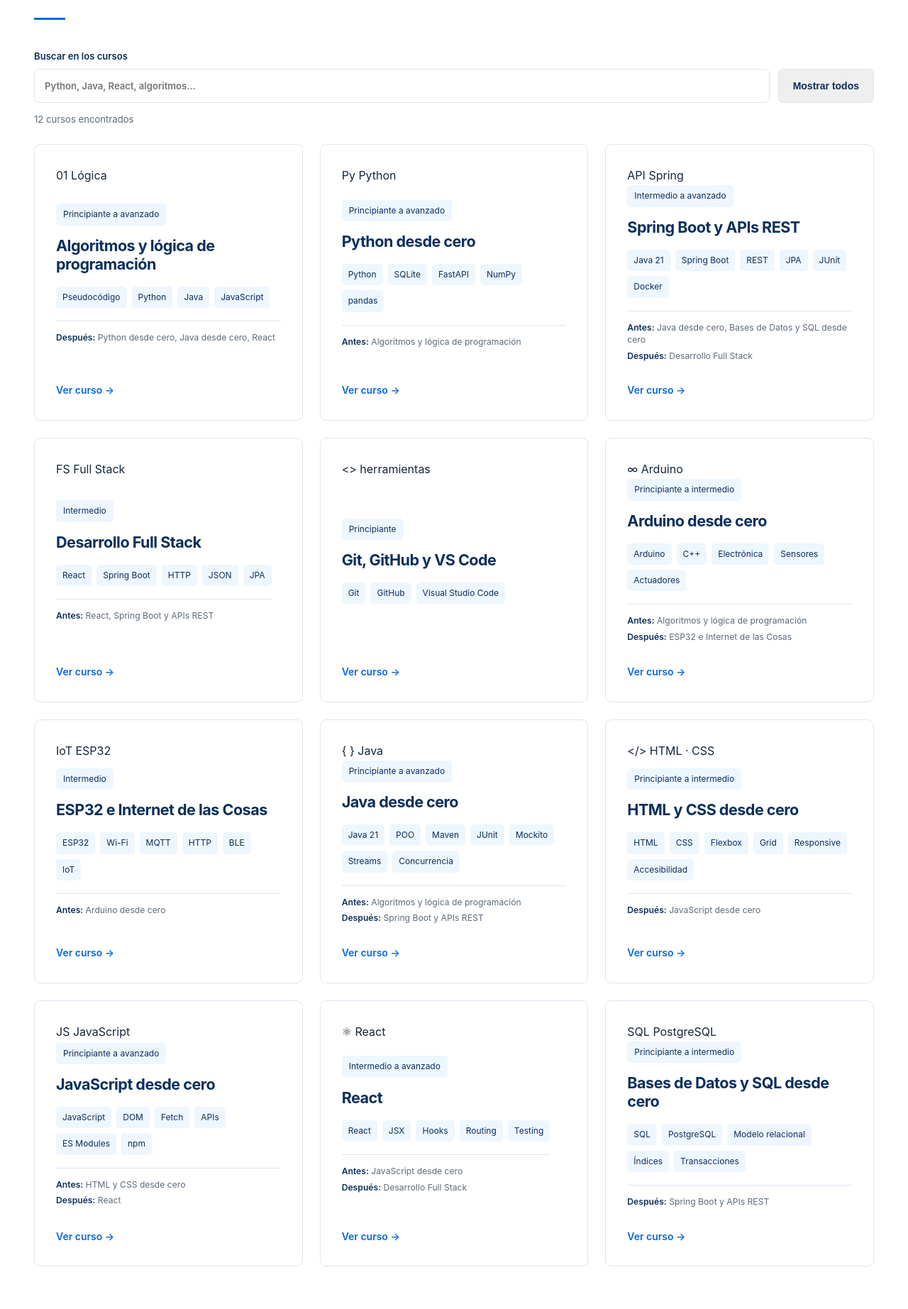
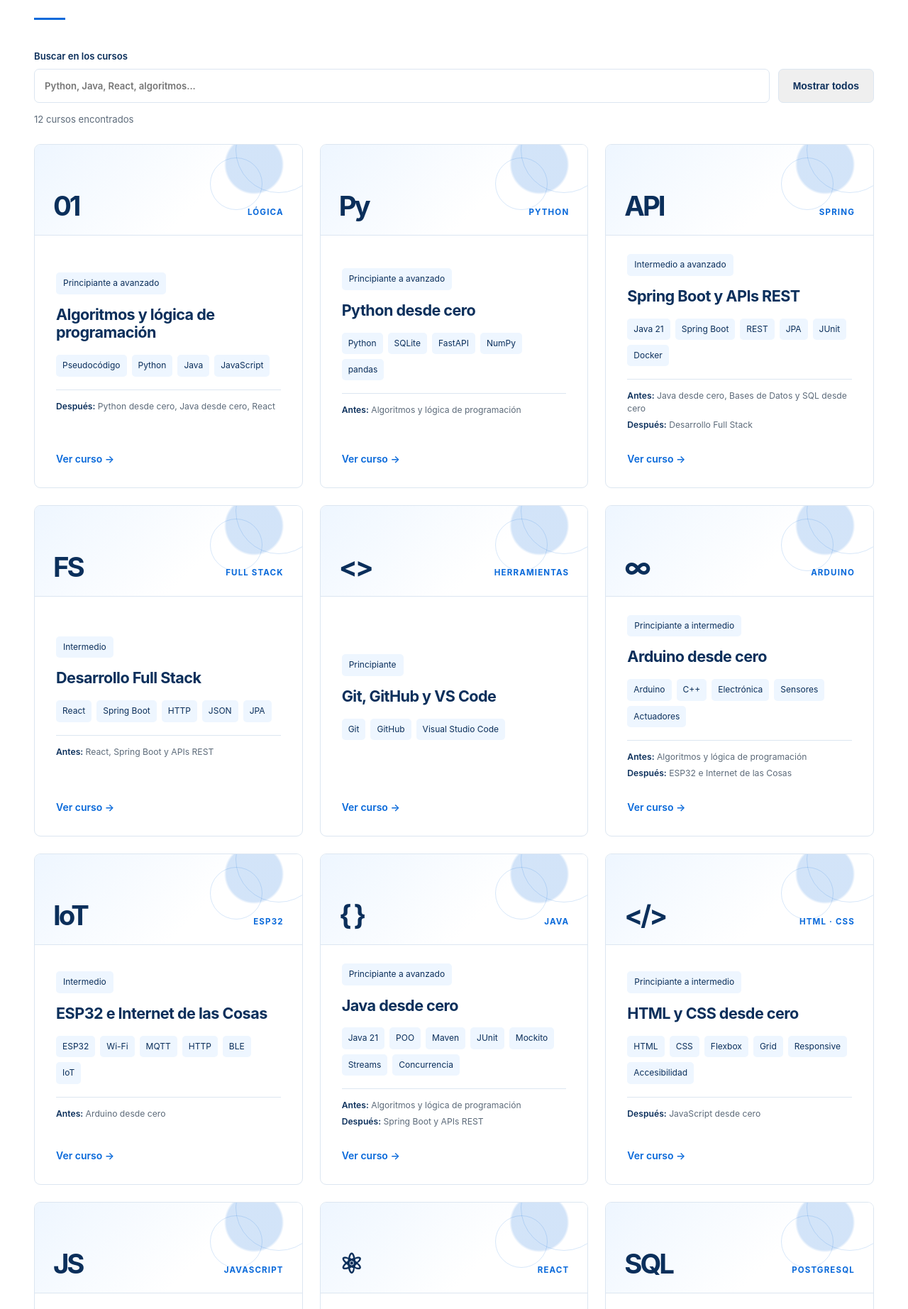
Before and after one commit to lelyliliana/aprende-con-leli, a PHP site: page / in a window 1280 px wide. Shown: the part 2929-4774 px from the top of the page at 71% size. Run offline with PHP 8.4, Linux system fonts and the light colour scheme.

Commit message:
Diseñar miniportadas visuales para el catálogo

```diff
--- a/src/styles/main.css
+++ b/src/styles/main.css
@@ -129,3 +129,53 @@ h1 span { color: var(--color-accent); }
 .course-relations { display:grid; gap:5px; margin-top:18px; padding-top:14px; border-top:1px solid var(--color-border); color:var(--color-muted); font-size:.76rem; line-height:1.45; }
 .course-relations strong { color:var(--color-primary); font-weight:600; }
 @media(max-width:680px){.catalog-tools{align-items:stretch;flex-direction:column}.catalog-tools .button{width:100%}}
+
+.course-card { padding: 0; overflow: hidden; }
+.course-card-body { width: 100%; padding: 26px 30px 8px; }
+.course-card > .text-link { margin: 20px 30px 28px; }
+.course-cover {
+  position: relative;
+  width: 100%;
+  min-height: 128px;
+  overflow: hidden;
+  display: flex;
+  align-items: flex-end;
+  justify-content: space-between;
+  padding: 22px 26px;
+  background:
+    radial-gradient(circle at 82% 22%, rgba(9,105,218,.18) 0 12%, transparent 13%),
+    linear-gradient(135deg, var(--color-light), #fff 62%);
+  border-bottom: 1px solid var(--color-border);
+}
+.course-cover::before,
+.course-cover::after {
+  content: "";
+  position: absolute;
+  border: 1px solid rgba(9,105,218,.16);
+  border-radius: 50%;
+}
+.course-cover::before { width: 120px; height: 120px; right: -28px; top: -54px; }
+.course-cover::after { width: 72px; height: 72px; right: 56px; top: 18px; }
+.course-cover-symbol {
+  position: relative;
+  z-index: 1;
+  color: var(--color-primary);
+  font-size: 2.4rem;
+  line-height: 1;
+  font-weight: 700;
+  letter-spacing: -.08em;
+}
+.course-cover-label {
+  position: relative;
+  z-index: 1;
+  color: var(--color-accent);
+  font-size: .72rem;
+  font-weight: 700;
+  letter-spacing: .1em;
+  text-transform: uppercase;
+}
+@media(max-width:680px){
+  .course-cover{min-height:108px}
+  .course-card-body{padding:22px 22px 6px}
+  .course-card > .text-link{margin:18px 22px 24px}
+}
```
